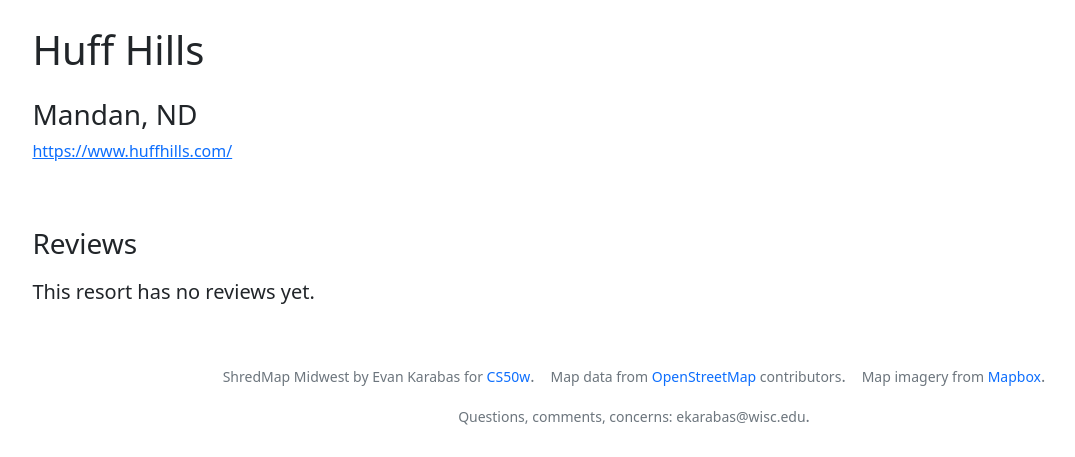
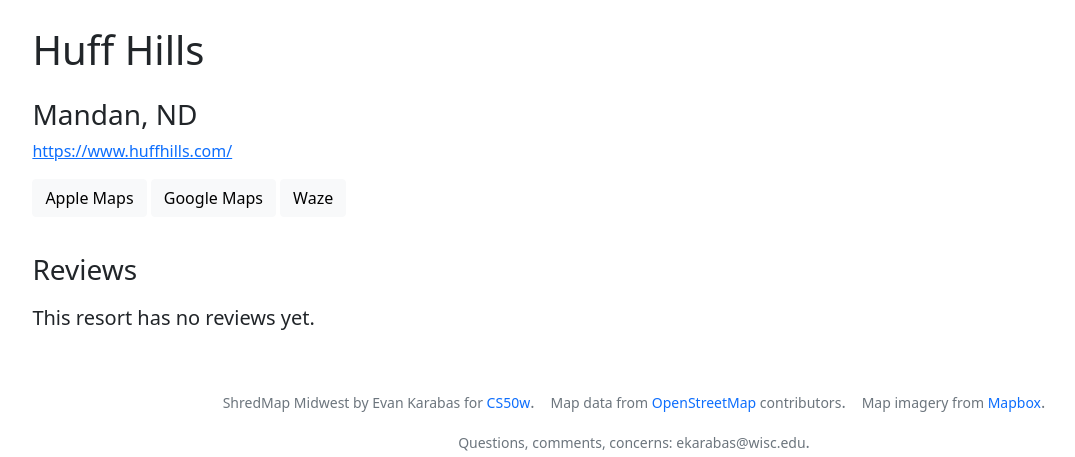
Before and after one commit to ekarabas/shredmap-midwest, a Django app: page /1 in a window 1280 px wide. Shown: the part 57-514 px from the top of the page, without its empty margins (6-1081 px from the left). Run offline with Django 3.2, Linux system fonts and the light colour scheme; data comes from the database, SQL or seed files in the repository; both versions use the stored data as it was after the commit; some libraries are stand-ins or nearby versions.

Commit message:
Added three navigation buttons to resort page

```diff
--- a/shredmap_midwest/static/shredmap_midwest/styles.css
+++ b/shredmap_midwest/static/shredmap_midwest/styles.css
@@ -122,6 +122,10 @@ h2 {
     float: right;
 }
 
+.directions-button {
+    margin-bottom: 1%;
+}
+
 /* https://stackoverflow.com/questions/42586044/change-css-only-for-mobile-devices */
 @media (max-width: 700px) {
 
--- a/shredmap_midwest/templates/shredmap_midwest/resort.html
+++ b/shredmap_midwest/templates/shredmap_midwest/resort.html
@@ -66,6 +66,16 @@
     </button>
     {% endif %}
     {% endif %}
+
+
+    <!-- https://www.geeksforgeeks.org/how-to-open-url-in-new-tab-using-javascript/ -->
+        <button type="button" class="btn btn-light directions-button"
+        onClick="window.open('http://maps.apple.com/?ll={{resort.x}},{{resort.y}}', '_blank')">Apple Maps</button>
+        <button type="button" class="btn btn-light directions-button"
+        onClick="window.open('https://www.google.com/maps/@?api=1&map_action=map&center={{resort.x}}%2C{{resort.y}}', '_blank')">Google
+        Maps</button>
+    <button type="button" class="btn btn-light directions-button"
+        onClick="window.open('https://waze.com/ul?ll={{resort.x}},{{resort.y}}', '_blank')">Waze</button>
 
     <!-- Review modal -->
     <div class="modal fade" id="reviewModal" tabindex="-1" aria-labelledby="reviewModalLabel" aria-hidden="true">
```
Also changed, not shown: db.sqlite3.
